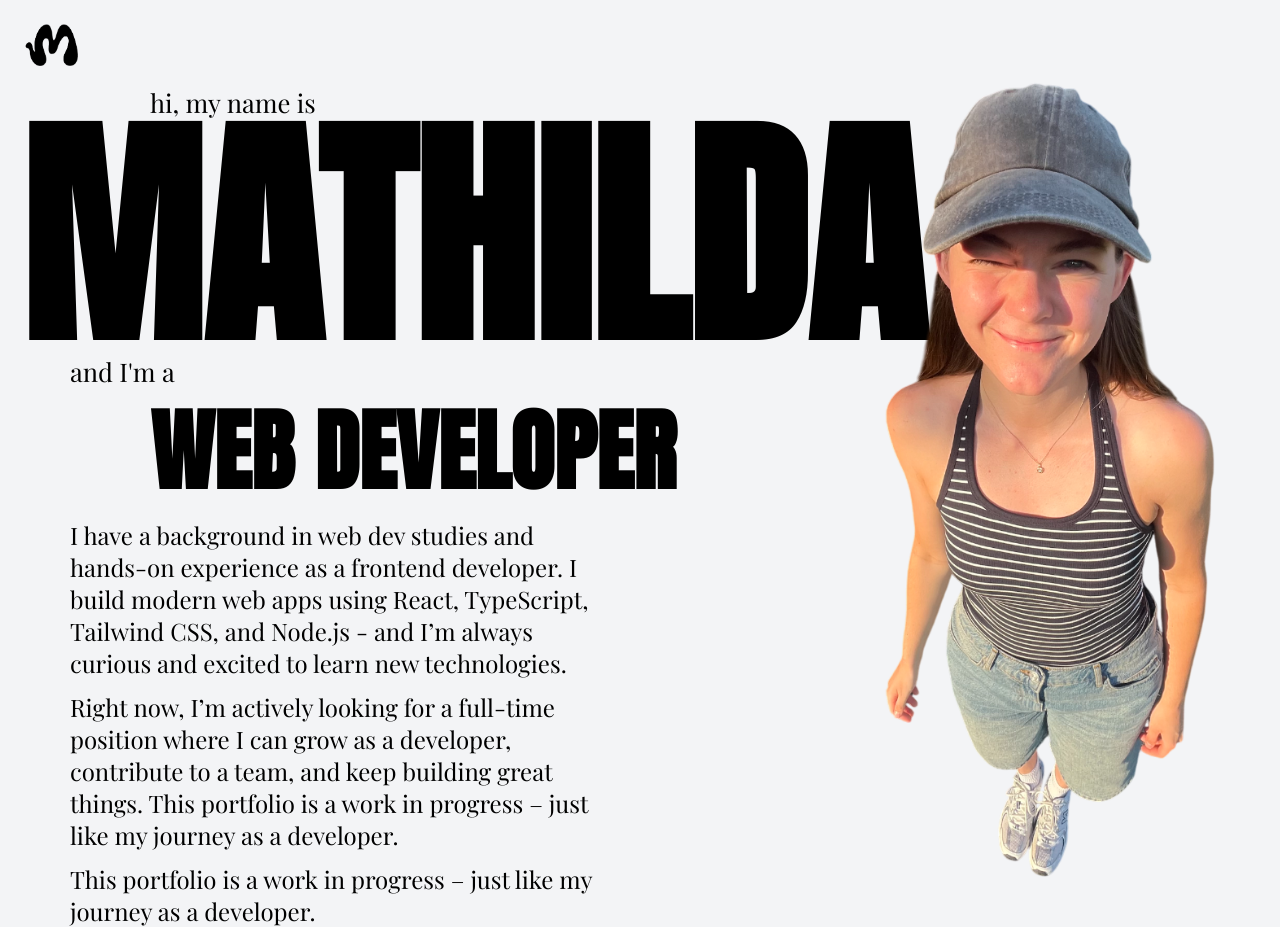
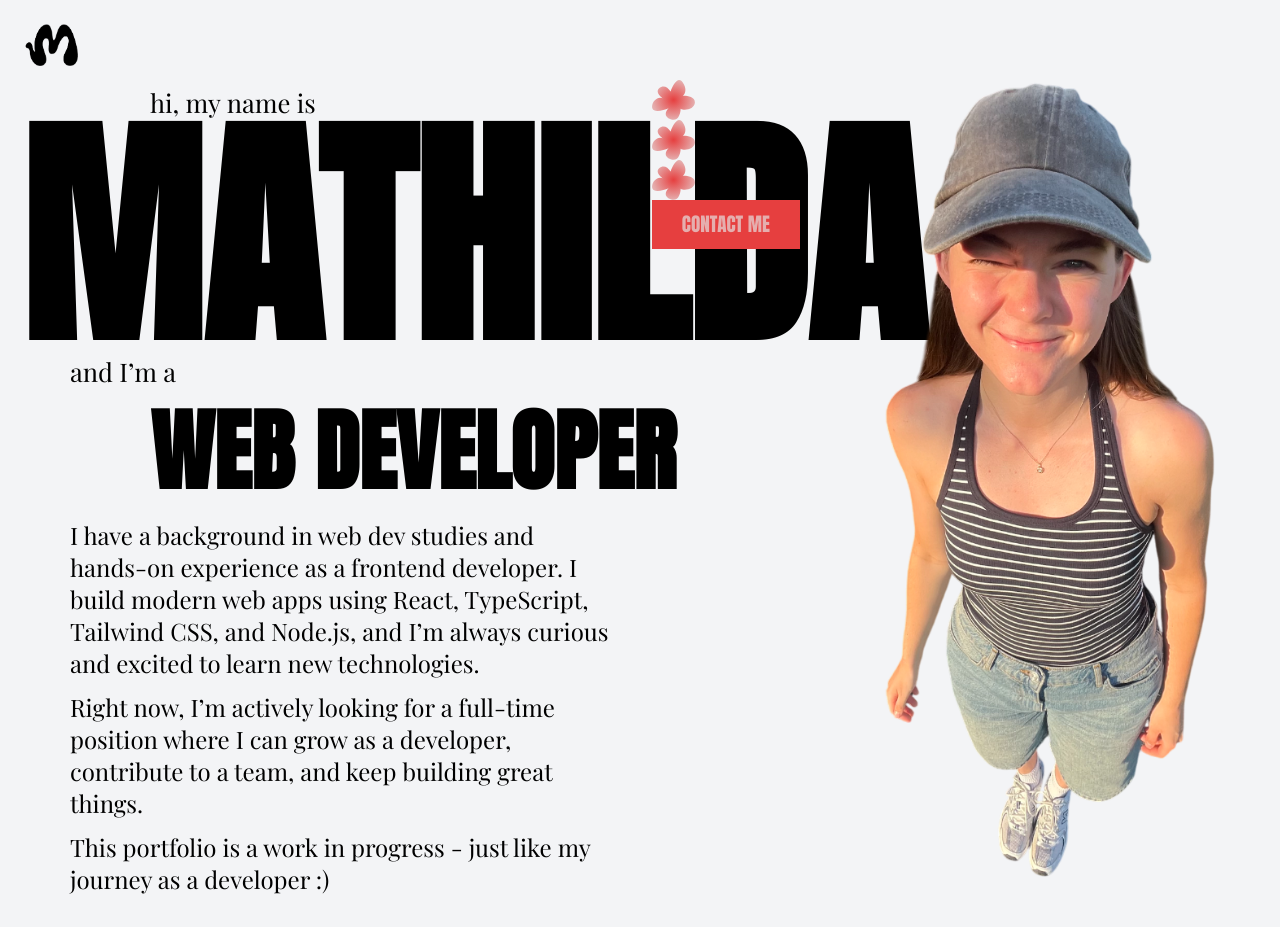
Before and after one commit to makidonk/portfolio_webdev, a Next.js app in the folder frontend/: page / in a window 1280 px wide. After the commit the page ends 895 px from the top, so only its background shows below. Built offline with nearby package versions, Linux system fonts and the light colour scheme.

Commit message:
added button to hero

```diff
--- a/frontend/src/app/page.tsx
+++ b/frontend/src/app/page.tsx
@@ -13,31 +13,53 @@ export default function HomePage() {
             MATHILDA
           </p>
           <p className="text-[4vw] xl:text-[2vw] text-black  font-playfair pl-[20px] sm:pl-[50px] leading-none">
-            and I'm a
+            and I’m a
           </p>
           <p className="text-[10vw] xl:text-[7vw] text-black font-extrabold pl-[60px] sm:pl-[90px] md:pl-[130px] font-anton">
             WEB DEVELOPER
           </p>
+          <div className="hidden absolute right-[5vw] top-[80px] h-[100vh] xl:flex flex-row gap-20">
+            <div>
+              <img
+                src="./flower.svg"
+                alt="Mathilda Logo"
+                className={`  object-contain  scale-x-[-1] h-[40px]`}
+              />
+              <img
+                src="./flower.svg"
+                alt="Mathilda Logo"
+                className={`  object-contain  scale-x-[-1] h-[40px]`}
+              />
+              <img
+                src="./flower.svg"
+                alt="Mathilda Logo"
+                className={`  object-contain  scale-x-[-1] h-[40px]`}
+              />
+              <button className="self-end px-[30px] py-[10px] bg-[#e63f3f] hover:bg-[#A02C2C]  mb-[25vh] font-anton text-[1.5vw] text-[#E5AEAE]">
+                CONTACT ME
+              </button>
+            </div>
             <img
               src="./pic3-crop.png"
               alt="Mathilda Logo"
-            className={`xl:block absolute object-contain hidden right-[5vw] top-[80px] scale-x-[-1] h-[100vh]`}
+              className={`  object-contain  scale-x-[-1] `}
             />
+          </div>
+
           <p className=" text-black pl-[20px] sm:px-[50px]  font-playfair xl:w-[50vw] md:text-2xl text-md pb-3">
             I have a background in web dev studies and hands-on experience as a
             frontend developer. I build modern web apps using React, TypeScript,
-            Tailwind CSS, and Node.js - and I’m always curious and excited to
+            Tailwind CSS, and Node.js, and I’m always curious and excited to
             learn new technologies.
           </p>
           <p className=" text-black pl-[20px] sm:px-[50px] font-playfair xl:w-[50vw] md:text-2xl text-md pb-3">
-            Right now, I’m actively looking for a
-            full-time position where I can grow as a developer, contribute to a
-            team, and keep building great things. This portfolio is a work in
-            progress – just like my journey as a developer.
+            Right now, I’m actively looking for a full-time position where I can
+            grow as a developer, contribute to a team, and keep building great
+            things.
           </p>
           <p className=" text-black pl-[20px] sm:px-[50px] font-playfair xl:w-[50vw] md:text-2xl text-md">
-            This portfolio is a work in
-            progress – just like my journey as a developer.
+            This portfolio is a work in progress - just like my journey as a
+            developer :)
           </p>
           <div className="flex flex-row xl:hidden">
             <button>contact me</button>
```
Also changed, not shown: frontend/public/flower.svg (added). Lines whose indentation alone changed are shown as unchanged.
